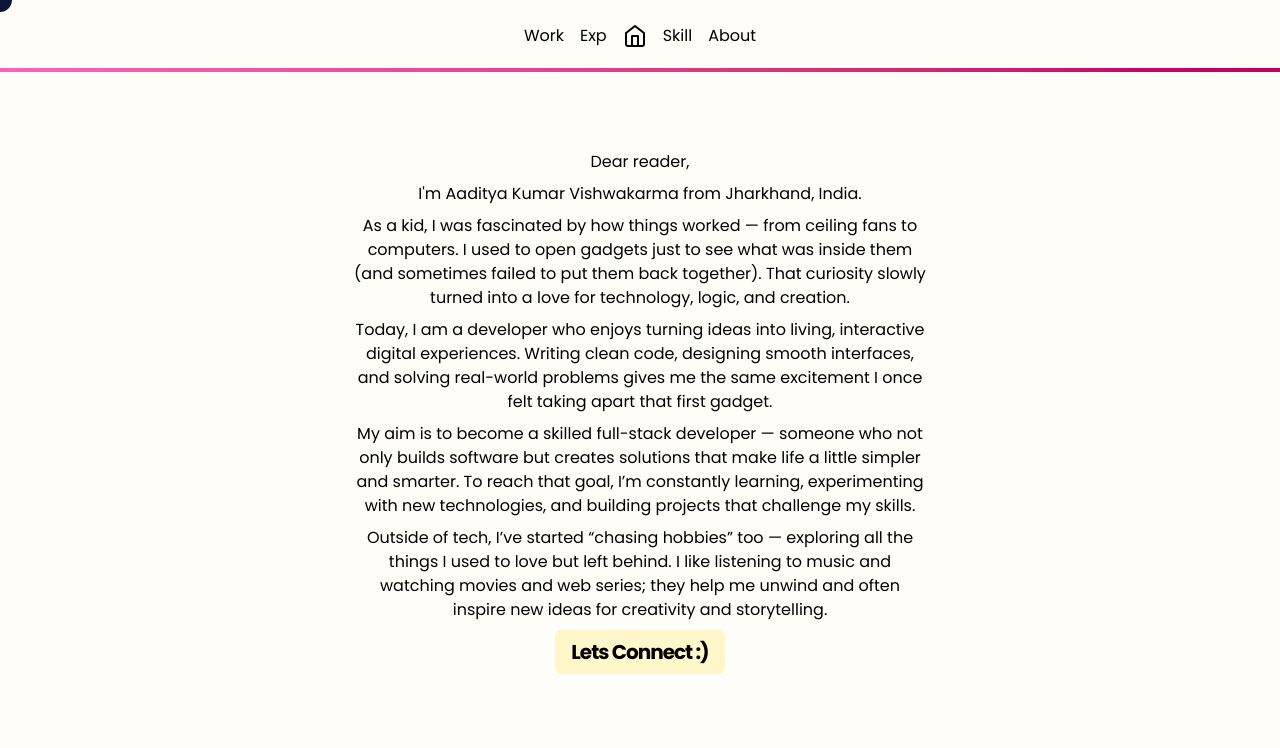
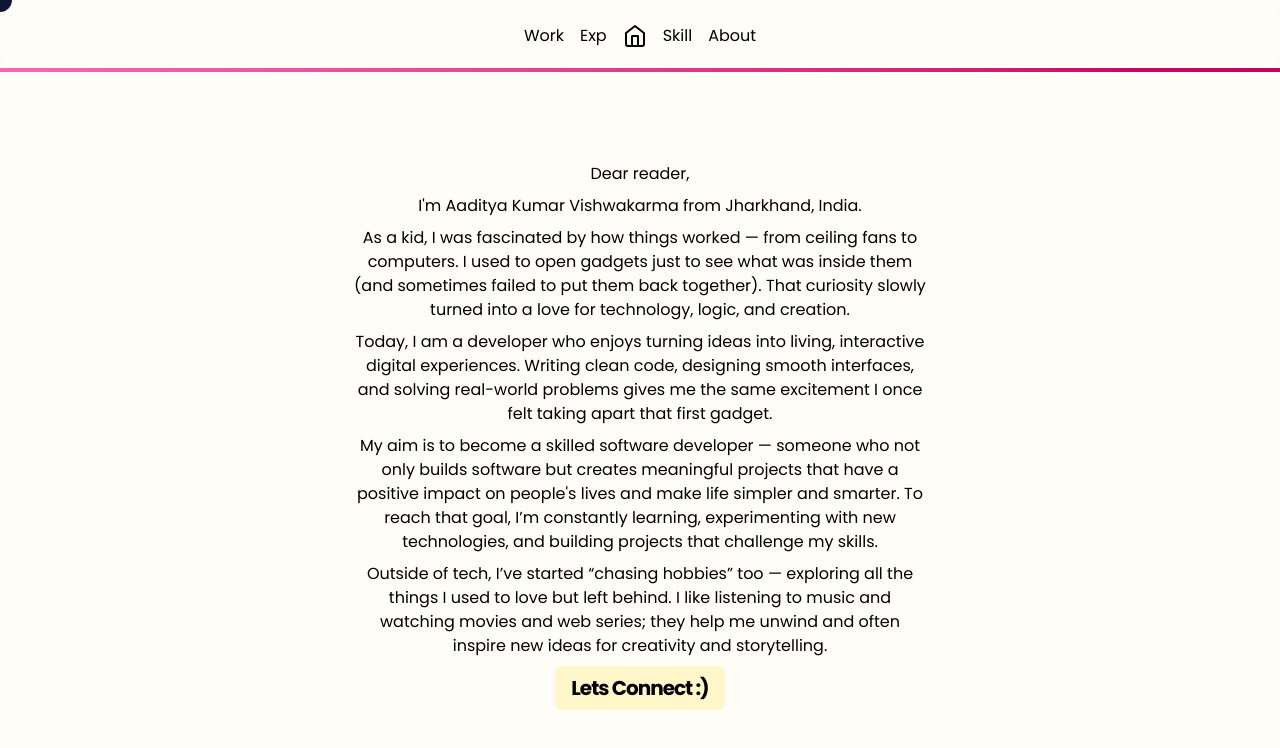
Before and after one commit to aaditya1404/personal-portfolio, a Next.js app: page /about in a window 1280 px wide. Shown: the top 748 px of the page. Built offline with nearby package versions, Linux system fonts and the light colour scheme.

Commit message:
Some changes and bugs fixed

```diff
--- a/app/about/page.js
+++ b/app/about/page.js
@@ -5,13 +5,13 @@ export default function About() {
     const p1 = "I'm Aaditya Kumar Vishwakarma from Jharkhand, India.";
     const p2 = "As a kid, I was fascinated by how things worked — from ceiling fans to computers. I used to open gadgets just to see what was inside them (and sometimes failed to put them back together). That curiosity slowly turned into a love for technology, logic, and creation.";
     const p3 = "Today, I am a developer who enjoys turning ideas into living, interactive digital experiences. Writing clean code, designing smooth interfaces, and solving real-world problems gives me the same excitement I once felt taking apart that first gadget.";
-    const p4 = "My aim is to become a skilled full-stack developer — someone who not only builds software but creates solutions that make life a little simpler and smarter. To reach that goal, I’m constantly learning, experimenting with new technologies, and building projects that challenge my skills."
+    const p4 = "My aim is to become a skilled software developer — someone who not only builds software but creates meaningful projects that have a positive impact on people's lives and make life simpler and smarter. To reach that goal, I’m constantly learning, experimenting with new technologies, and building projects that challenge my skills."
     const p5 = "Outside of tech, I’ve started “chasing hobbies” too — exploring all the things I used to love but left behind. I like listening to music and watching movies and web series; they help me unwind and often inspire new ideas for creativity and storytelling."
 
     return (
         <div className="relative">
             <div className="relative w-full min-h-screen flex items-center justify-center z-5 bg-[#FEFDF8]">
-                <div className="mt-18 lg:mt-8 w-xs lg:w-xl flex flex-col items-center justify-center">
+                <div className="mt-18 lg:mt-20 w-xs lg:w-xl flex flex-col items-center justify-center">
                     <p className="text-center mb-2">Dear reader,</p>
                     <p className="text-center mb-2">{p1}</p>
                     <p className="text-center mb-2">{p2}</p>
```
